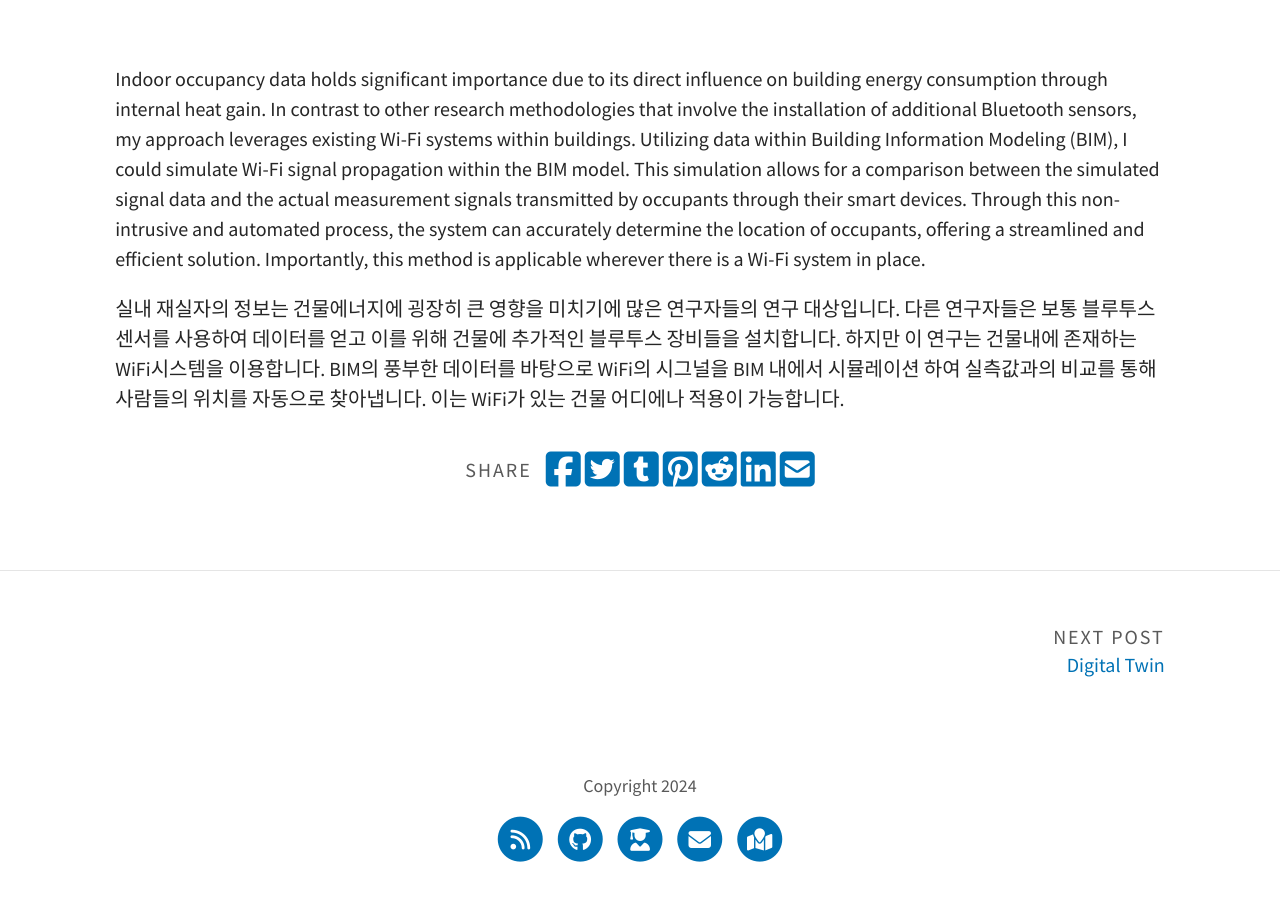
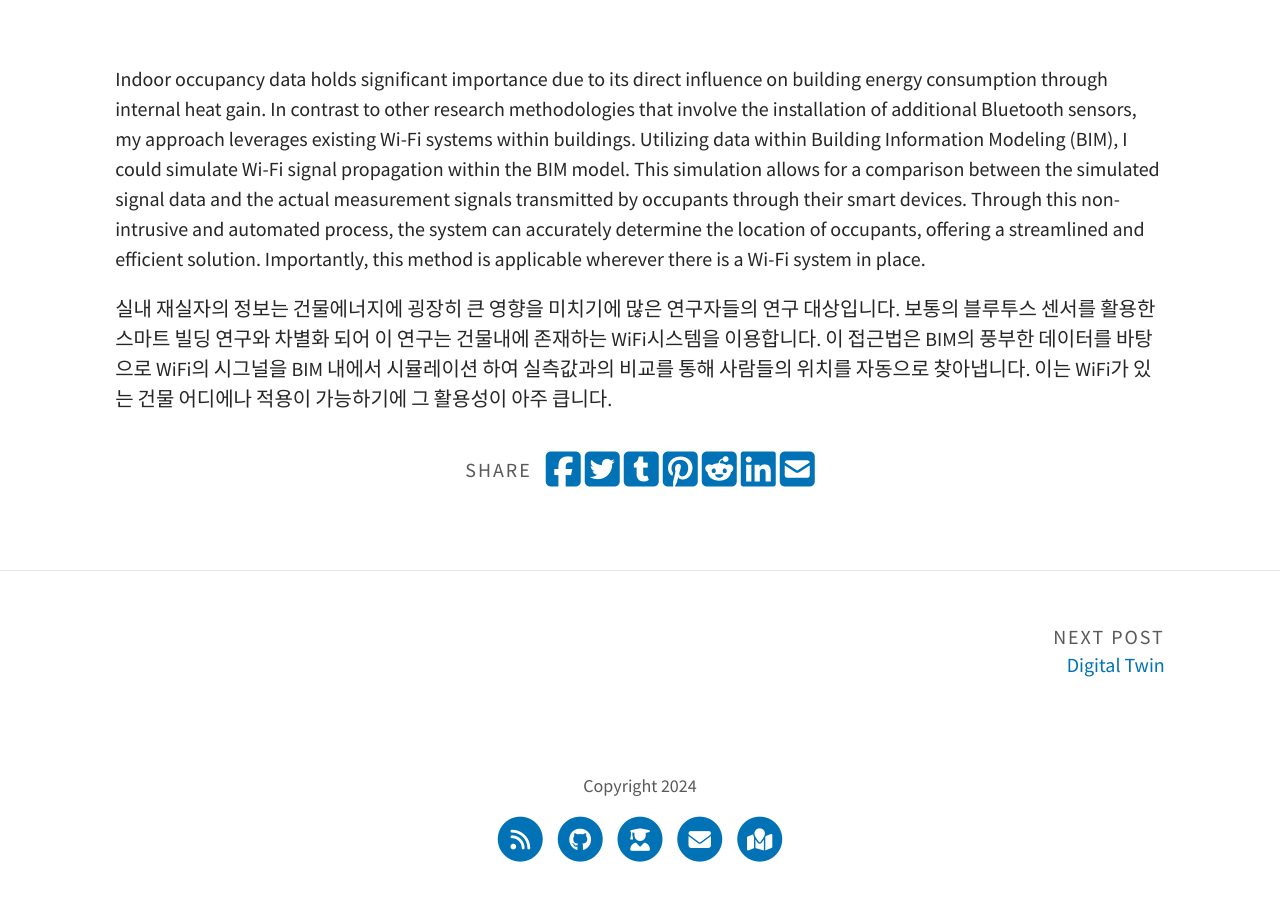
Before and after one commit to 1Jyoo/website, a Jekyll site: the page built from _portfolio/Occupancy.md, in a window 1280 px wide and 900 px high, scrolled down 954 px. Built offline with Jekyll 4.4.1, drawn with Linux system fonts in a browser that asks for light colours; a script that is not in the unit is left out.

Commit message:
new commit

```diff
--- a/_portfolio/Occupancy.md
+++ b/_portfolio/Occupancy.md
@@ -11,5 +11,4 @@ tags:
 Indoor occupancy data holds significant importance due to its direct influence on building energy consumption through internal heat gain. In contrast to other research methodologies that involve the installation of additional Bluetooth sensors, my approach leverages existing Wi-Fi systems within buildings. Utilizing data within Building Information Modeling (BIM), I could simulate Wi-Fi signal propagation within the BIM model. This simulation allows for a comparison between the simulated signal data and the actual measurement signals transmitted by occupants through their smart devices. Through this non-intrusive and automated process, the system can accurately determine the location of occupants, offering a streamlined and efficient solution. Importantly, this method is applicable wherever there is a Wi-Fi system in place.
 
 실내 재실자의 정보는 건물에너지에 굉장히 큰 영향을 미치기에 많은 연구자들의 연구 대상입니다.
-다른 연구자들은 보통 블루투스 센서를 사용하여 데이터를 얻고 이를 위해 건물에 추가적인 블루투스 장비들을 설치합니다. 하지만 이 연구는 건물내에 존재하는 WiFi시스템을 이용합니다.
-BIM의 풍부한 데이터를 바탕으로 WiFi의 시그널을 BIM 내에서 시뮬레이션 하여 실측값과의 비교를 통해 사람들의 위치를 자동으로 찾아냅니다. 이는 WiFi가 있는 건물 어디에나 적용이 가능합니다.
+보통의 블루투스 센서를 활용한 스마트 빌딩 연구와 차별화 되어 이 연구는 건물내에 존재하는 WiFi시스템을 이용합니다. 이 접근법은 BIM의 풍부한 데이터를 바탕으로 WiFi의 시그널을 BIM 내에서 시뮬레이션 하여 실측값과의 비교를 통해 사람들의 위치를 자동으로 찾아냅니다. 이는 WiFi가 있는 건물 어디에나 적용이 가능하기에 그 활용성이 아주 큽니다.
```
Also changed, not shown: pages/publication.md (+1 -1 lines).
